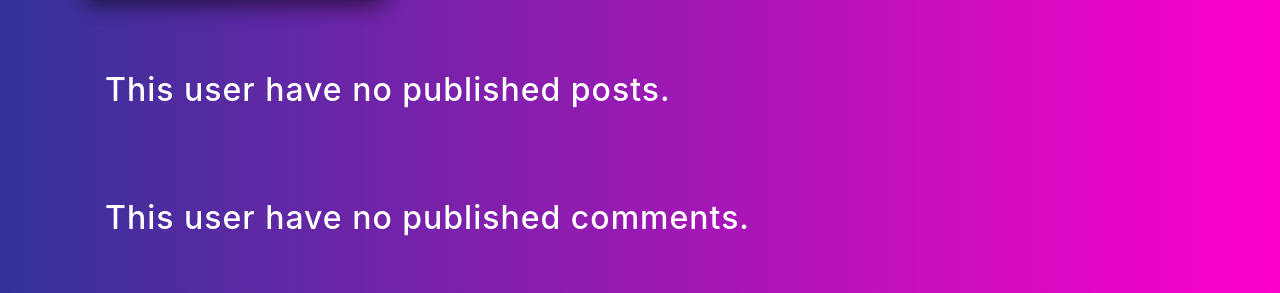
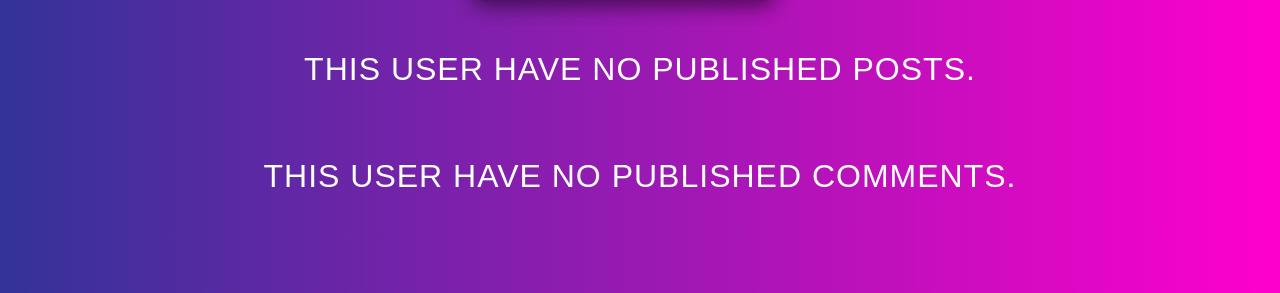
Before and after one commit to Lexicon-Group-2/Blog-project, a Django app: template templates/blog/user.html in a window 1280 px wide. Shown: the part 507-800 px from the top of the page. Run offline with Django 3.2, Linux system fonts and the light colour scheme; the template is opened without the code that fills it, so the values that code supplies are empty.

Commit message:
updating css

```diff
--- a/static/css.css
+++ b/static/css.css
@@ -31,6 +31,7 @@ body {
 }
 h1 {
   letter-spacing: -1px;
+  color: black;
 }
 a {
   color: #5469d4;
@@ -142,12 +143,14 @@ span {
 }
 label {
   margin-bottom: 10px;
+  color: black;
 }
 .reset-pass a,
 label {
   font-size: 14px;
   font-weight: 600;
   display: block;
+  color: black;
 }
 .reset-pass > a {
   text-align: right;
@@ -173,6 +176,7 @@ label {
     rgba(0, 0, 0, 0) 0px 0px 0px 0px, rgba(60, 66, 87, 0.16) 0px 0px 0px 1px,
     rgba(0, 0, 0, 0) 0px 0px 0px 0px, rgba(0, 0, 0, 0) 0px 0px 0px 0px,
     rgba(0, 0, 0, 0) 0px 0px 0px 0px;
+  color: black;
 }
 
 input[type="submit"] {
@@ -184,6 +188,7 @@ input[type="submit"] {
   color: #fff;
   font-weight: 600;
   cursor: pointer;
+  color: black;
 }
 .field-checkbox input {
   width: 20px;
--- a/static/user.css
+++ b/static/user.css
@@ -28,6 +28,9 @@ div {
   box-shadow: 5px 5px 20px rgba(0, 0, 0, 0.3), -5px 5px 20px rgba(0, 0, 0, 0.3);
   -o-text-overflow: clip;
   text-overflow: clip;
+  text-align: center;
+  margin-left: 35%;
+  margin-right: 25%;
 }
 
 .profile-pic {
--- a/templates/blog/user.html
+++ b/templates/blog/user.html
@@ -1,13 +1,11 @@
-{% extends "blog/base.html" %}
-{% load staticfiles %}
-{% block title %}{{user.username}}{% endblock title %}
-
-{% block head_block %}
-  <link rel="stylesheet" href="https://cdnjs.cloudflare.com/ajax/libs/font-awesome/4.7.0/css/font-awesome.min.css">
-  <link rel="stylesheet" href="{% static 'user.css' %}">
-{% endblock %}
-
-{% block body_block %}
+{% extends "blog/base.html" %} {% load staticfiles %} {% block title%}
+{{user.username}} {% endblock title %} {% block head_block %}
+<link
+  rel="stylesheet"
+  href="https://cdnjs.cloudflare.com/ajax/libs/font-awesome/4.7.0/css/font-awesome.min.css"
+/>
+<link rel="stylesheet" href="{% static 'user.css' %}" />
+{% endblock %} {% block body_block %}
 
 <div class="profile-card">
   <div class="profile-pic">
@@ -39,7 +37,7 @@
     <div>{{post.date_added}}</div>
     <div class="action">
       <!-- update icon -->
-        <a href="">update</a>
+      <a href="{% url 'update_post' post.id %}">update</a>
       <!-- delete icon -->
       <a href="{% url 'delete_post' post.id %}">
         <button class="btn btn-delete">
@@ -50,14 +48,13 @@
   </div>
   <div class="post-title">Title: <i>{{post.title}}</i></div>
   <div class="post-intro">Intro: {{post.intro}}</div>
-    <div class="post-link"><a href="{% url 'post_detail' post.slug %}">Read more</a></div>
+  <div class="post-link">
+    <a href="{% url 'post_detail' post.slug %}">Read more</a>
   </div>
-  {% endfor %}
-{% else %}
-  <h2 class="jumbotron">This user have no published posts.</h2>
+</div>
+{% endfor %} {% else %}
+<h2 class="website-title">This user have no published posts.</h2>
 {% endif %}
-
-
 
 <!-- A loop through each comment that user has made -->
 {% if comments.all %}
@@ -90,10 +87,6 @@
   <div class="post-intro"></div>
   <div class="post-link"></div>
 </div>
-  {% endfor %}
-{% else %}
-  <h2 class="jumbotron">This user have no published comments.</h2>
-{% endif %}
-
-
-{% endblock %}
+{% endfor %} {% else %}
+<h2 class="website-title">This user have no published comments.</h2>
+{% endif %} {% endblock %}
```
Also changed, not shown: db.sqlite3. Lines whose indentation alone changed are shown as unchanged.
